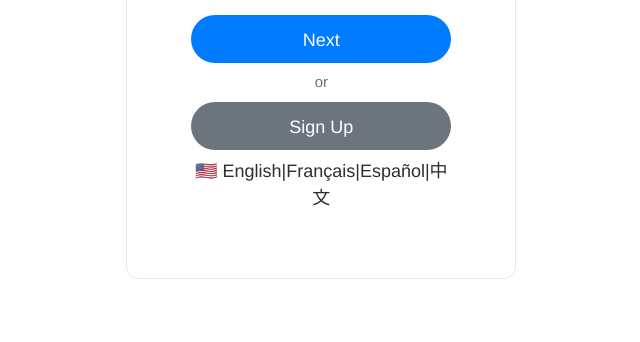
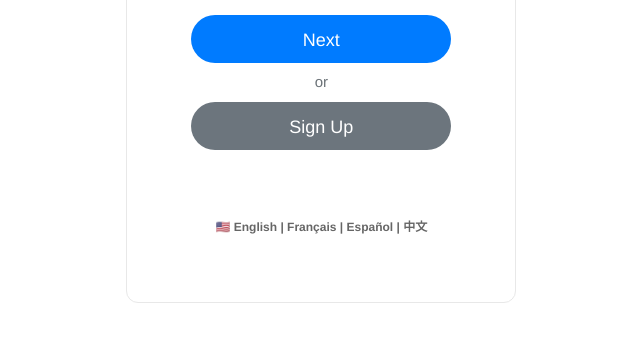
Before and after one commit to Andrew32A/paypal-clone, a plain HTML site: page paypal_clone.html in a window 1280 px wide. Shown: the part 256-598 px from the top of the page, without its empty margins (407-1047 px from the left). Drawn offline with nearby package versions, Linux system fonts and the light colour scheme.

Commit message:
added language styling and class

```diff
--- a/paypal_clone.html
+++ b/paypal_clone.html
@@ -24,7 +24,7 @@
                     <button class="btn-primary btn-block" id="next" type="button">Next</button>
                     <p class="or">or</p>
                     <button class="btn-secondary btn-block" id="sign-up" type="button">Sign Up</button>
-                    <p>🇺🇸 English|Français|Español|中文</p>
+                    <p class="language">🇺🇸 English | Français | Español | 中文</p>
                 </div>
             </div>
           </div>
--- a/styles.css
+++ b/styles.css
@@ -50,3 +50,10 @@ button {
     position: relative;
     color: #6c7378;
 }
+
+.language {
+    color: #666;
+    font-weight: 700;
+    font-size: 12px;
+    padding-top: 60px;
+}
```
